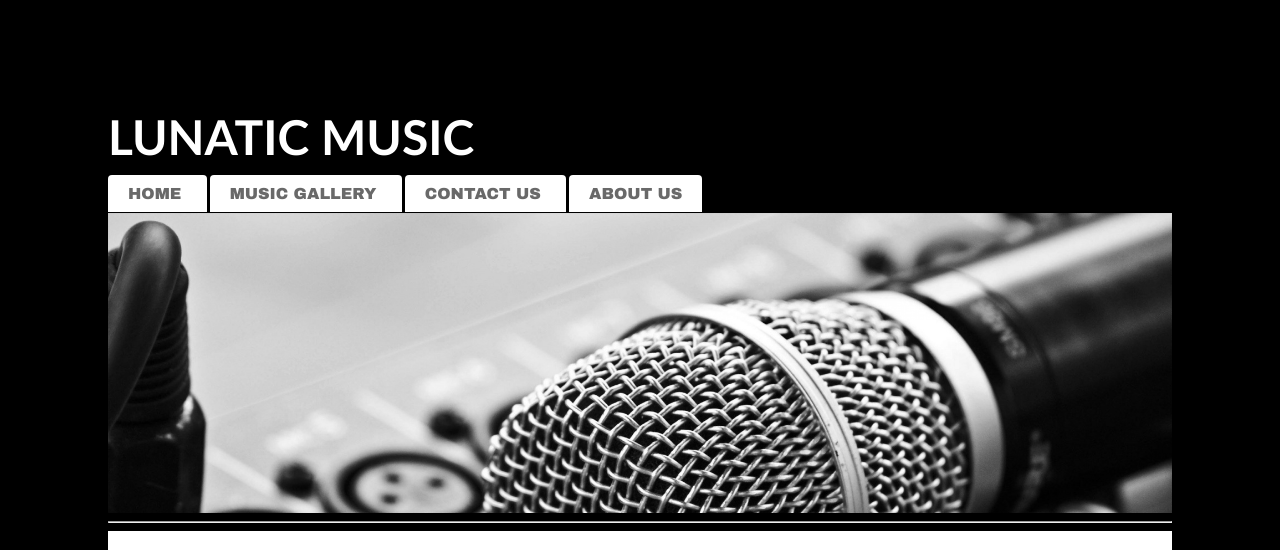
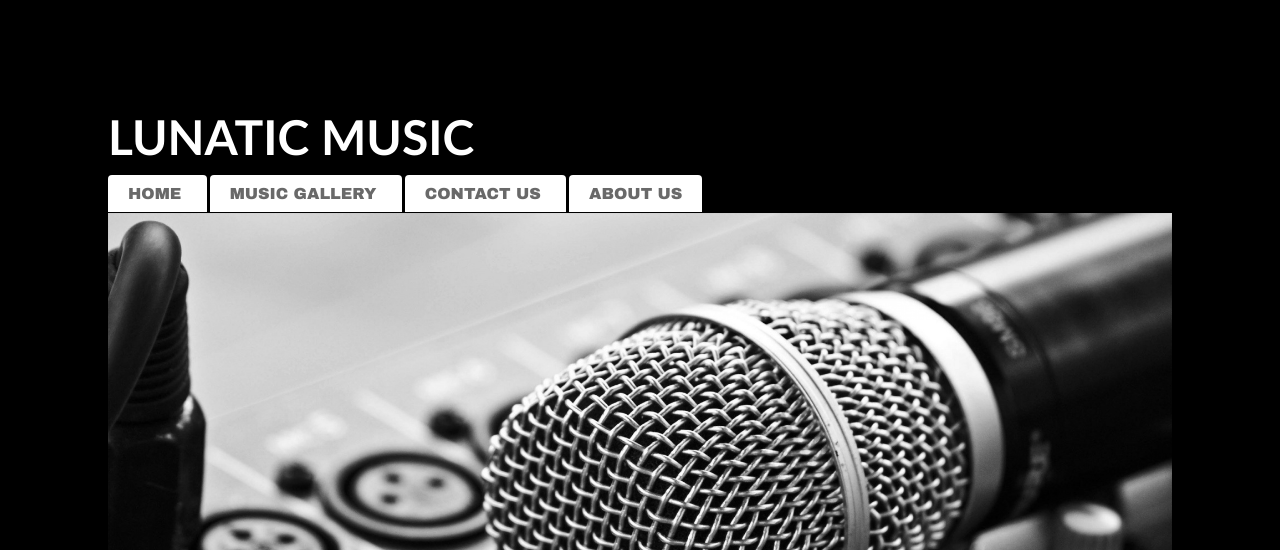
Before and after one commit to IAB/IAB.github.io, a plain HTML site: page index.html in a window 1280 px wide. Shown: the top 550 px of the page. Drawn offline with nearby package versions, Linux system fonts and the light colour scheme.

Commit message:
Update home1.css

```diff
--- a/home1.css
+++ b/home1.css
@@ -16,7 +16,7 @@ body{
 
 #banner {
 	background : url('music-equipment.jpg');
-	min-height : 300px;
+	min-height :450px;
 	width : 100%;
 	height:auto;
 	background-size : cover ;
```
